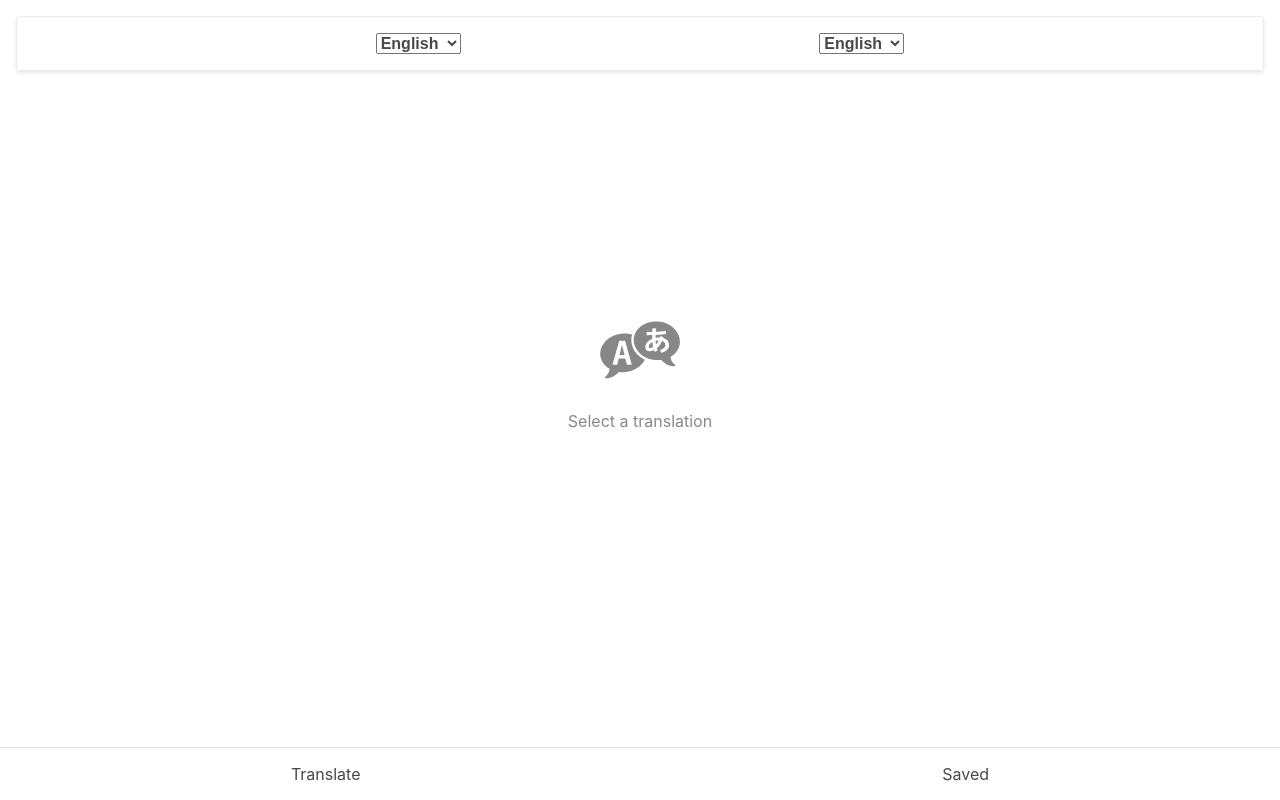
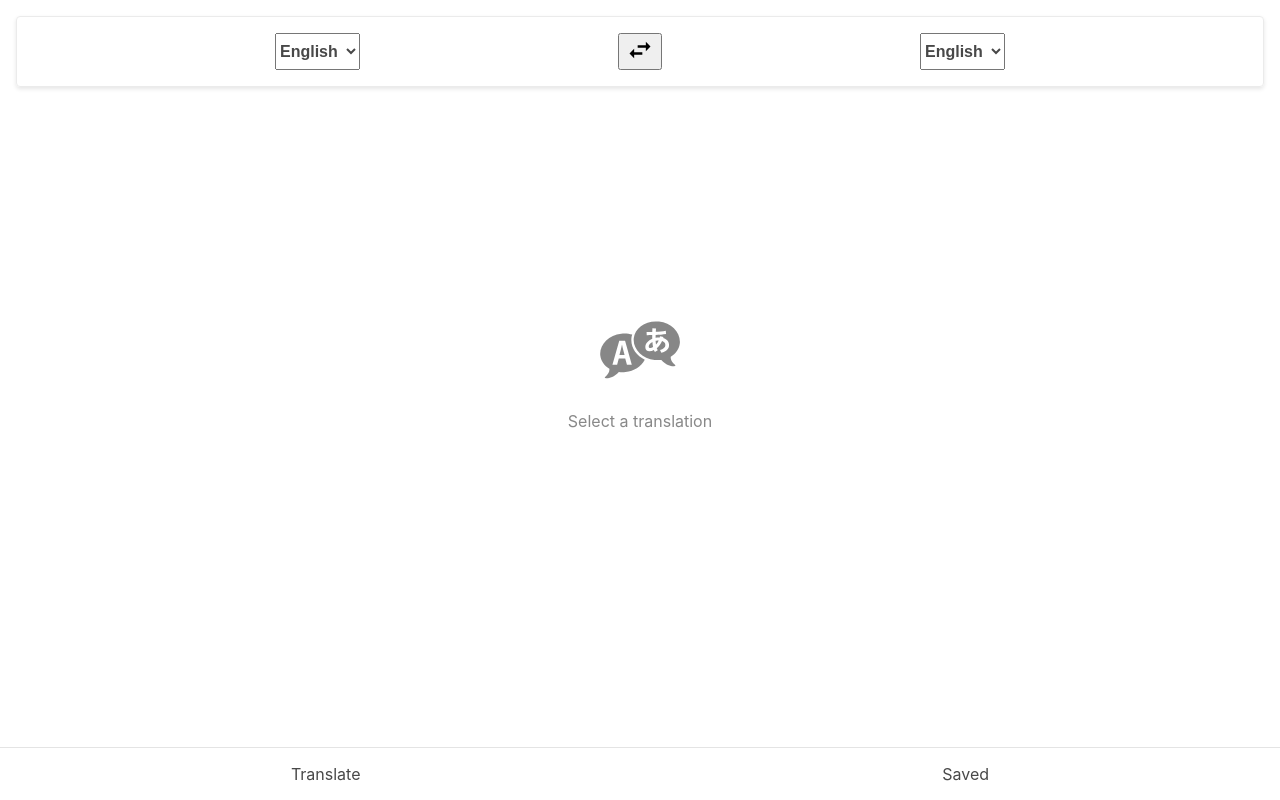
Before and after one commit to ocampco/small-talk-pwa, a React (Create React App) app: page / in a window 1280 px wide. Built offline with nearby package versions, Linux system fonts and the light colour scheme.

Commit message:
Add functionality to swap transation locales

```diff
--- a/src/translate/TranslateContainer.js
+++ b/src/translate/TranslateContainer.js
@@ -2,6 +2,7 @@ import React, { Component } from 'react';
 
 import Selector from './Selector';
 import Item, { MessageItem } from './Item';
+import Swap from './../shared/icons/swap.svg';
 import translations from './../shared/translations';
 import locales, { ENGLISH } from './../shared/locales';
 
@@ -19,6 +20,11 @@ class TranslateContainer extends Component {
 
     this.setState({ [targetLocale]: selectedLocale });
   }
+
+  swapLocales = () => this.setState({
+    nativeLocale: this.state.translationLocale,
+    translationLocale: this.state.nativeLocale,
+  });
 
   translateLocales = (primary, secondary) =>
     translations[primary.value][secondary.value]
@@ -41,6 +47,16 @@ class TranslateContainer extends Component {
             options={locales}
             onChange={(e) => this.handleLocaleChange('nativeLocale')(e)}
           />
+          <button
+            type="button"
+            onClick={this.swapLocales}
+          >
+            <img
+            className={styles.swap}
+            src={Swap}
+            alt="Swap languages"
+            />
+          </button>
           <Selector
             selected={translationLocale}
             options={locales}
--- a/src/translate/TranslateContainer.module.scss
+++ b/src/translate/TranslateContainer.module.scss
@@ -1,4 +1,10 @@
 @import './../shared/variables.module.scss';
+
+$swap-size: 1.75rem;
+
+.container {
+  padding: 0 $size-md;
+}
 
 .selectors {
   display: flex;
@@ -10,6 +16,7 @@
   box-shadow: $box-shadow;
 }
 
-.container {
-  padding: 0 $size-md;
+.swap {
+  height: $swap-size;
+  width: $swap-size;
 }
```
Also changed, not shown: src/shared/icons/swap.svg (added).
